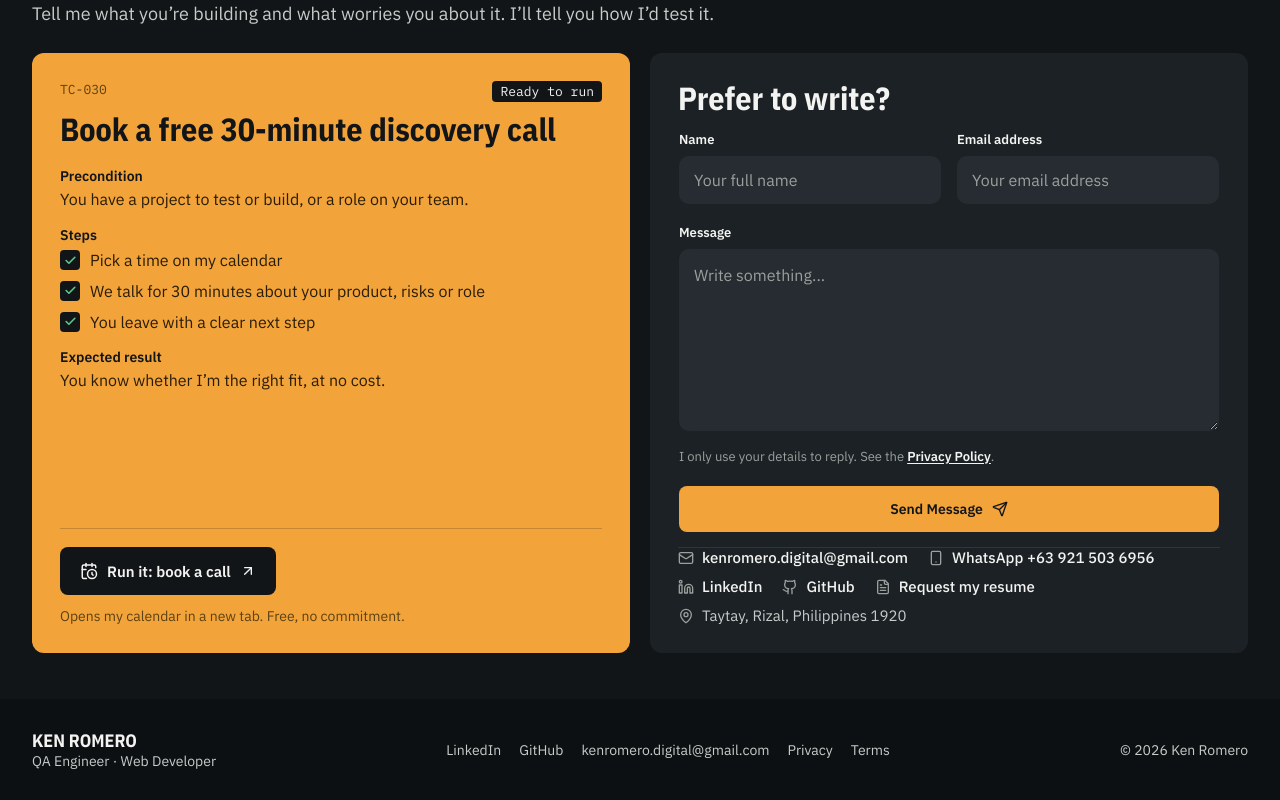
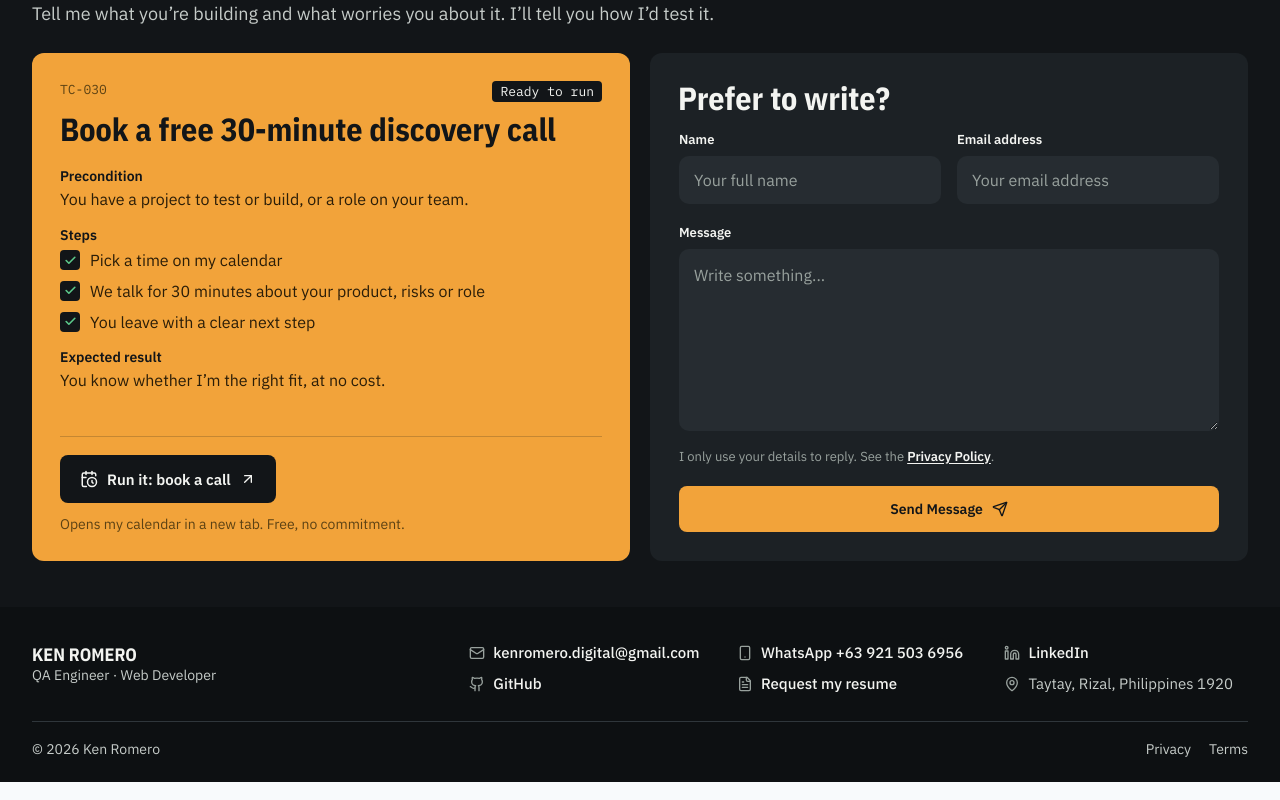
Before and after one commit to Kenxyriel/kenromero-portfolio, a React (Vite) app: page /qa in a window 1280 px wide. Shown: the part 5200-6000 px from the top of the page. Built offline with nearby package versions, Linux system fonts and the light colour scheme.

Commit message:
Move tech contact links into the footer
Co-Authored-By: Claude Opus 5.5 <noreply@anthropic.com>
Claude-Session: https://claude.ai/code/session_01ABCkE856RpTaLwvup8cswP

```diff
--- a/src/pages/qa/QAHome.tsx
+++ b/src/pages/qa/QAHome.tsx
@@ -595,7 +595,18 @@ export default function QAHome() {
             <Reveal className="tx-contact-side" delay={120}>
               <h3>Prefer to write?</h3>
               <ContactForm showInfo={false} />
-              <ul className="tx-contact-links">
+            </Reveal>
+          </div>
+        </section>
+      </main>
+
+      <footer className="tx-footer">
+        <div className="container tx-footer-inner">
+          <div className="tx-footer-brand">
+            <strong>KEN ROMERO</strong>
+            <span>QA Engineer · Web Developer</span>
+          </div>
+          <ul className="tx-contact-links" aria-label="Contact details">
             <li>
               <Mail size={16} aria-hidden="true" />
               <a href={`mailto:${profile.email}`}>{profile.email}</a>
@@ -627,31 +638,13 @@ export default function QAHome() {
               <span>{profile.location}</span>
             </li>
           </ul>
-            </Reveal>
         </div>
-        </section>
-      </main>
-
-      <footer className="tx-footer">
-        <div className="container tx-footer-inner">
-          <div>
-            <strong>
-              KEN ROMERO
-            </strong>
-            <span>QA Engineer · Web Developer</span>
-          </div>
-          <div className="tx-footer-links">
-            <a href={profile.linkedin.href} target="_blank" rel="noreferrer">
-              LinkedIn
-            </a>
-            <a href={profile.github.href} target="_blank" rel="noreferrer">
-              GitHub
-            </a>
-            <a href={`mailto:${profile.email}`}>{profile.email}</a>
+        <div className="container tx-footer-base">
+          <span>© {new Date().getFullYear()} {profile.name}</span>
+          <div className="tx-footer-legal">
             <Link to="/privacy">Privacy</Link>
             <Link to="/terms">Terms</Link>
           </div>
-          <span>© {new Date().getFullYear()} {profile.name}</span>
         </div>
       </footer>
     </div>
--- a/src/pages/qa/tech.css
+++ b/src/pages/qa/tech.css
@@ -448,7 +448,7 @@
 .tx-contact-side > .tx-reveal { display: contents; }
 .tx-contact-side h3 { margin: 0; color: var(--t-white); font-family: var(--t-display); font-size: clamp(26px, 2.6vw, 32px); line-height: 1.1; }
 .tech-theme .tx-contact-side .contact-form-card.is-form-only { padding: 0; background: transparent; }
-.tx-contact-links { display: flex; flex-wrap: wrap; gap: 10px 20px; margin: auto 0 0; padding-top: 14px; border-top: 1px solid var(--t-line); padding: 0; list-style: none; font-size: 15px; }
+.tx-contact-links { display: flex; flex-wrap: wrap; gap: 10px 20px; margin: 0; padding: 0; list-style: none; font-size: 15px; }
 .tx-contact-links li { display: inline-flex; align-items: center; gap: 8px; min-width: 0; }
 .tx-contact-links svg { flex: none; color: var(--t-muted); }
 .tx-contact-links a { color: var(--t-white); font-weight: 500; overflow-wrap: anywhere; }
@@ -488,11 +488,14 @@
 
 /* ---------- Footer ---------- */
 
-.tx-footer { padding: 30px 0; color: var(--t-muted); font-size: 14px; }
-.tx-footer-inner { display: flex; flex-wrap: wrap; align-items: center; justify-content: space-between; gap: 18px; }
+.tx-footer { padding: 36px 0 24px; color: var(--t-muted); font-size: 14px; }
+.tx-footer-inner { display: grid; grid-template-columns: minmax(180px, 1fr) minmax(0, 2fr); gap: 24px 48px; align-items: start; }
 .tx-footer strong { display: block; color: var(--t-white); font-family: var(--t-display); font-size: 18px; }
-.tx-footer-links { display: flex; flex-wrap: wrap; gap: 18px; }
-.tx-footer-links a:hover { color: var(--t-white); }
+.tx-footer .tx-contact-links { display: grid; grid-template-columns: repeat(auto-fill, minmax(220px, 1fr)); gap: 12px 24px; margin: 0; padding: 0; border: 0; }
+.tx-footer-base { display: flex; flex-wrap: wrap; justify-content: space-between; gap: 12px; margin-top: 28px; padding-top: 18px; border-top: 1px solid var(--t-line); }
+.tx-footer-legal { display: flex; gap: 18px; }
+.tx-footer-legal a:hover { color: var(--t-white); }
+@media (max-width: 700px) { .tx-footer-inner { grid-template-columns: 1fr; } }
 
 /* ---------- Responsive ---------- */
 
--- a/src/styles.css
+++ b/src/styles.css
@@ -571,7 +571,7 @@ main:focus { outline: none; }
   .case-back,
   .va-back,
   .legal-links a,
-  .tx-footer-links a,
+  .tx-footer-legal a,
   .contact-details a {
     padding-block: 14px;
     margin-block: -14px;
@@ -580,7 +580,7 @@ main:focus { outline: none; }
   .case-back,
   .va-back,
   .legal-links a,
-  .tx-footer-links a,
+  .tx-footer-legal a,
   .contact-details a {
     display: inline-flex;
     align-items: center;
```
Lines whose indentation alone changed are shown as unchanged.
